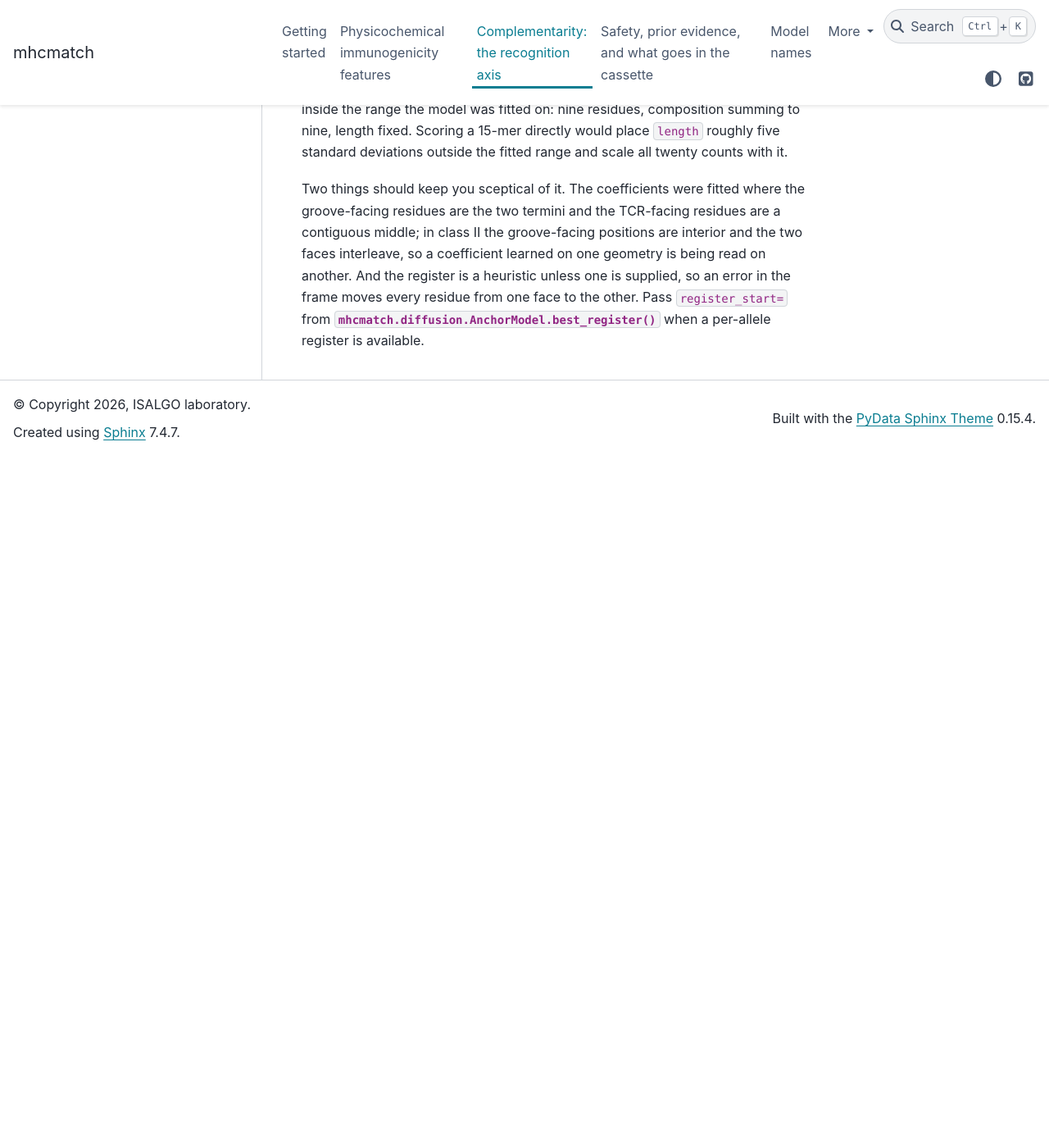
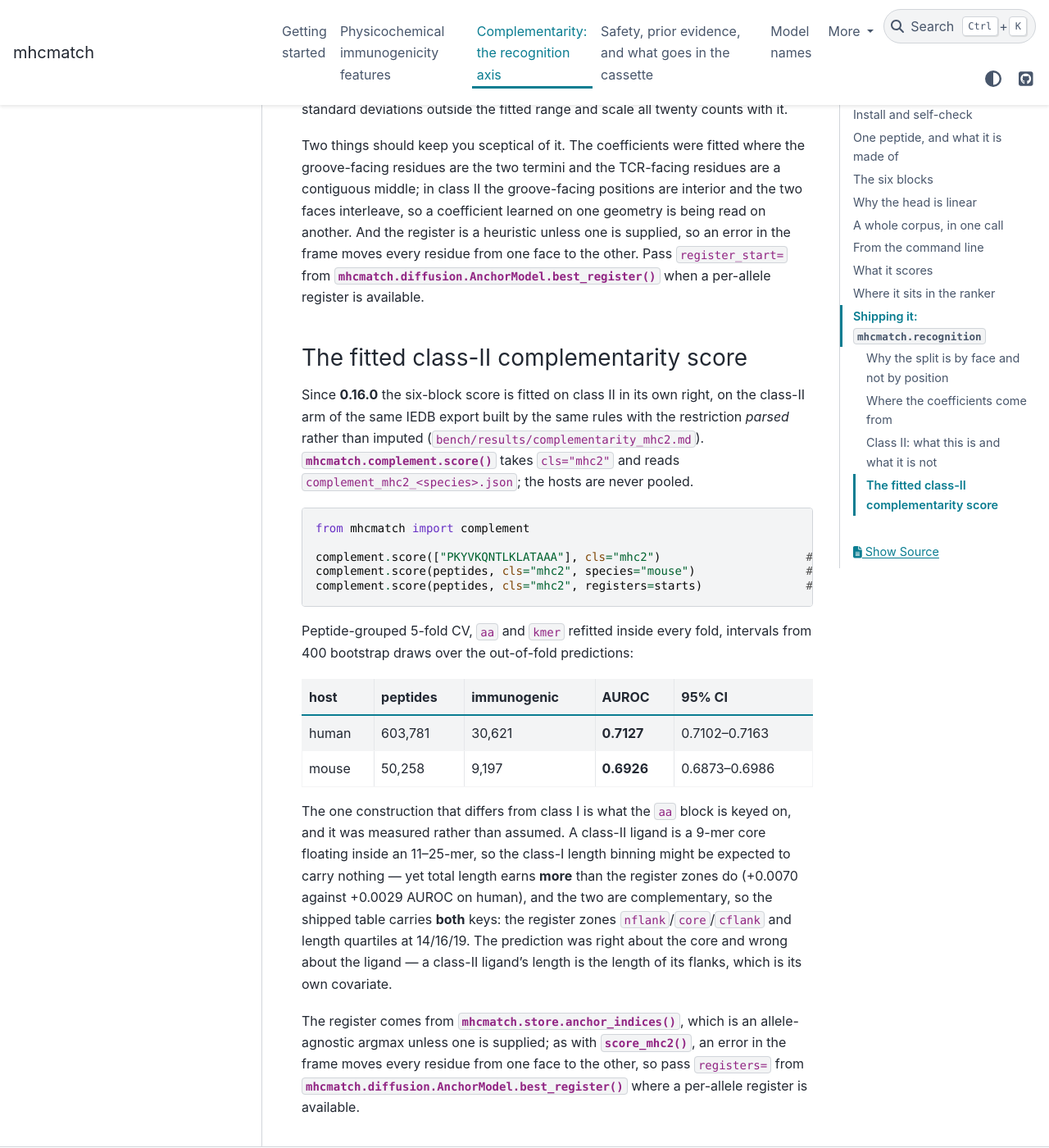
Before and after one commit to antigenomics/mhcmatch, a Sphinx documentation site: the page built from docs/complementarity.rst, in a window 1280 px wide and 1400 px high, scrolled down 12710 px. Shown: the whole window at 82% size. Built offline with Sphinx 7.4.7 and the PyData theme 0.15.4, drawn with Linux system fonts in a browser that asks for light colours; before the commit the page ends 13266 px from its top, so only the background shows below that; some of the changed text lies outside the part shown.

Commit message:
release audit: the mirror the cluster stages, and the pins a release behind
fetch_pmhc called hf_hub_download directly while fetch_file and fetch_proteome
both honour $MHCMATCH_PMHC_DIR, so the one accessor every Store.from_pmhc goes
through was the one that ignored the staged mirror -- on a cluster following our
own README, each task reached HuggingFace from a compute node. It now resolves
through fetch_file. from_pmhc also never expanded '~', so the flagship SKILL.md
example raised FileNotFoundError on a file that was there.

slurm.config declared its three params below the process/env blocks that read
them as plain assignments; they read back null, sending tasks to the default
partition and dropping the shared reference and calibration directories without
a word. Declared first now, with the reason.

Pins were at 0.15.0 in main.nf, Dockerfile, environment.yml, the module README
and the __init__ fallback. Two tests assert they track pyproject -- the comment
in __init__.py warned about this drift and it had happened again.

Docs: complementarity.rst still said no fitted class-II recognition model exists,
which 0.16.0 makes false; the warning is now scoped to recognition.score_mhc2 and
the fitted complement.score(cls="mhc2") has its own section with the recorded
numbers. api.rst and README described the aa block as class-I only.

```diff
--- a/docs/api.rst
+++ b/docs/api.rst
@@ -180,7 +180,9 @@
 The recognition axis as one score: ``ipred``'s physicochemistry and length, the same components
 split MHC-facing vs TCR-facing, MJ1996 / repertoire-marginalised TCRen contact potentials,
 hydrophobic-run and dipeptide motifs, and per-role residue log-odds — pooled, **per length bin
-(8/9/10/11+)** and per relative third of the TCR face, whose pooled ``aa_anchor``/``aa_tcr`` pair
+(8/9/10/11+ at class I, quartiles at 14/16/19 at class II)** and per position zone (relative thirds
+of the TCR face at class I, the ``nflank``/``core``/``cflank`` register zones at class II, selected
+by ``cls=``), whose pooled ``aa_anchor``/``aa_tcr`` pair
 reproduces :func:`mhcmatch.posbayes.llr` exactly, so that model is a strict special case. Linear
 head, because
 a diagonal Gaussian cannot represent a summed log-odds; the EM Gaussian parameters ship alongside
--- a/docs/complementarity.rst
+++ b/docs/complementarity.rst
@@ -536,18 +536,15 @@
 
 .. warning::
 
-   **There is no fitted class-II recognition model, and**
-   :func:`~mhcmatch.recognition.score_mhc2` **is not one.** No class-II immunogenicity corpus with a
-   usable negative set exists here to fit against: every arm in this work pairs T-cell-assay
-   positives with eluted *self* ligands as negatives, and that construction has not been built for
-   class II. What the function does is apply the **MHC-I-trained coefficients** to the class-II
-   binding core, with the groove-facing positions redefined as P1/P4/P6/P9 of the register-anchored
-   9-mer instead of the class-I P2/P\ :math:`\Omega` pattern. It emits a ``UserWarning`` the first
-   time it is called.
+   :func:`~mhcmatch.recognition.score_mhc2` **is not a class-II model.** What it does is apply
+   the **MHC-I-trained coefficients** to the class-II binding core, with the groove-facing positions
+   redefined as P1/P4/P6/P9 of the register-anchored 9-mer instead of the class-I
+   P2/P\ :math:`\Omega` pattern. It emits a ``UserWarning`` the first time it is called.
 
    Use it to **rank class-II peptides against each other**. Do not compare the values with class-I
    scores, do not read them as calibrated probabilities, and do not report a number from it without
-   saying which model produced it.
+   saying which model produced it. Where a genuinely fitted class-II score is what you want, use
+   :func:`mhcmatch.complement.score` with ``cls="mhc2"`` --- :ref:`below <mhc2-complement>`.
 
 .. code-block:: python
 
@@ -569,3 +566,57 @@
 geometry is being read on another. And the register is a heuristic unless one is supplied, so an
 error in the frame moves every residue from one face to the other. Pass ``register_start=`` from
 :meth:`mhcmatch.diffusion.AnchorModel.best_register` when a per-allele register is available.
+
+
+.. _mhc2-complement:
+
+The fitted class-II complementarity score
+~~~~~~~~~~~~~~~~~~~~~~~~~~~~~~~~~~~~~~~~~
+
+Since **0.16.0** the six-block score is fitted on class II in its own right, on the class-II arm of
+the same IEDB export built by the same rules with the restriction *parsed* rather than imputed
+(``bench/results/complementarity_mhc2.md``). :func:`mhcmatch.complement.score` takes ``cls="mhc2"``
+and reads ``complement_mhc2_<species>.json``; the hosts are never pooled.
+
+.. code-block:: python
+
+   from mhcmatch import complement
+
+   complement.score(["PKYVKQNTLKLATAAA"], cls="mhc2")                     # human, register inferred
+   complement.score(peptides, cls="mhc2", species="mouse")                # separate table
+   complement.score(peptides, cls="mhc2", registers=starts)               # pinned per-allele frames
+
+Peptide-grouped 5-fold CV, ``aa`` and ``kmer`` refitted inside every fold, intervals from 400
+bootstrap draws over the out-of-fold predictions:
+
+.. list-table::
+   :header-rows: 1
+
+   * - host
+     - peptides
+     - immunogenic
+     - AUROC
+     - 95% CI
+   * - human
+     - 603,781
+     - 30,621
+     - **0.7127**
+     - 0.7102--0.7163
+   * - mouse
+     - 50,258
+     - 9,197
+     - **0.6926**
+     - 0.6873--0.6986
+
+The one construction that differs from class I is what the ``aa`` block is keyed on, and it was
+measured rather than assumed. A class-II ligand is a 9-mer core floating inside an 11--25-mer, so
+the class-I length binning might be expected to carry nothing --- yet total length earns **more**
+than the register zones do (+0.0070 against +0.0029 AUROC on human), and the two are complementary,
+so the shipped table carries **both** keys: the register zones ``nflank``/``core``/``cflank`` and
+length quartiles at 14/16/19. The prediction was right about the core and wrong about the ligand ---
+a class-II ligand's length is the length of its flanks, which is its own covariate.
+
+The register comes from :func:`mhcmatch.store.anchor_indices`, which is an allele-agnostic argmax
+unless one is supplied; as with :func:`~mhcmatch.recognition.score_mhc2`, an error in the frame moves
+every residue from one face to the other, so pass ``registers=`` from
+:meth:`mhcmatch.diffusion.AnchorModel.best_register` where a per-allele register is available.
--- a/src/mhcmatch/__init__.py
+++ b/src/mhcmatch/__init__.py
@@ -65,4 +65,4 @@
 except PackageNotFoundError:  # running from a source tree without an install
     # Keep in step with pyproject.toml. It drifted to two minors behind once, and the value is what
     # every `versions.yml` in the nextflow module reports, so a stale one mislabels a pipeline run.
-    __version__ = "0.15.0"
+    __version__ = "0.16.0"
```
Also changed, not shown: CHANGELOG.md (+23 -0 lines), README.md (+3 -2 lines), skills/mhcmatch/SKILL.md (+2 -2 lines), integrations/nextflow/mhcmatch/README.md, 6 other files.
